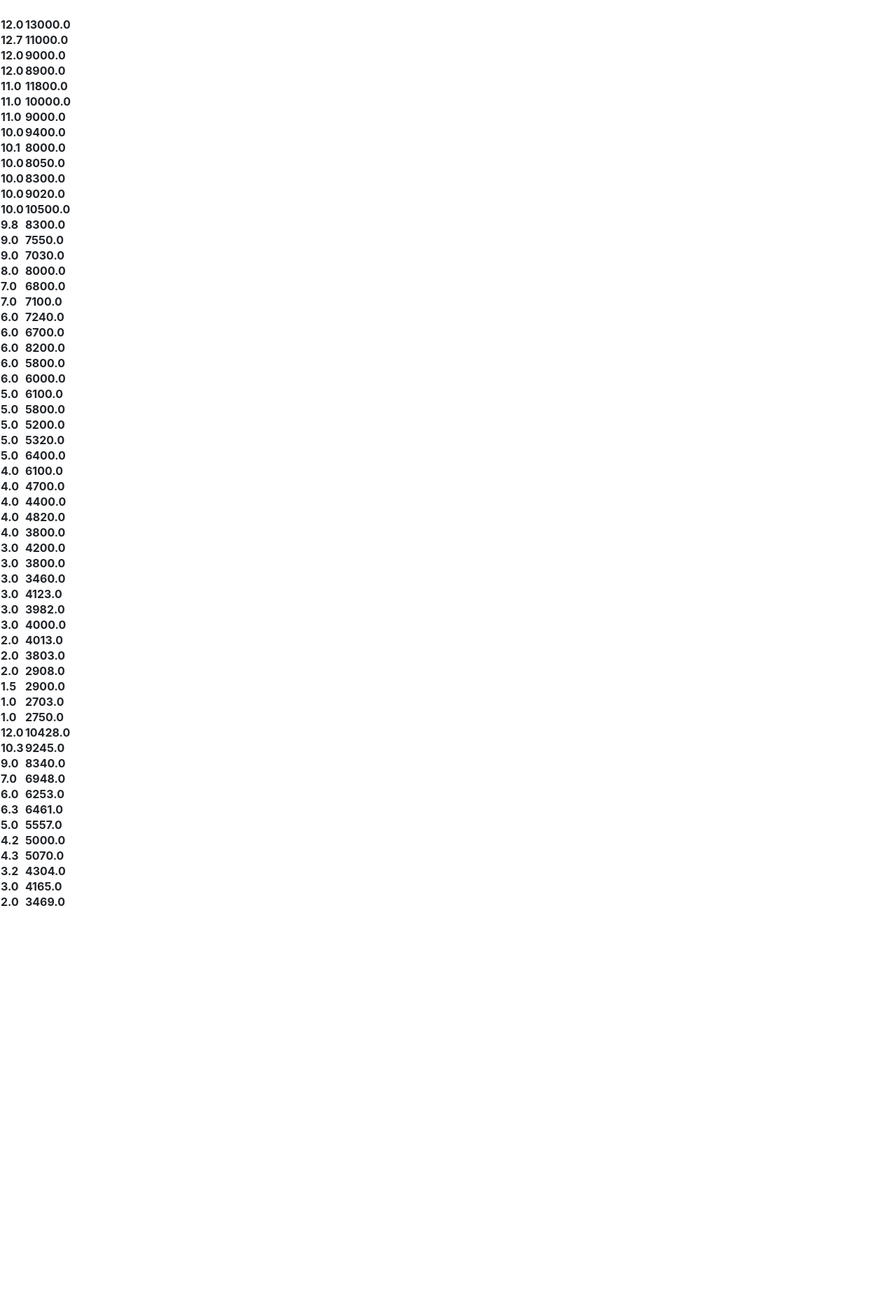
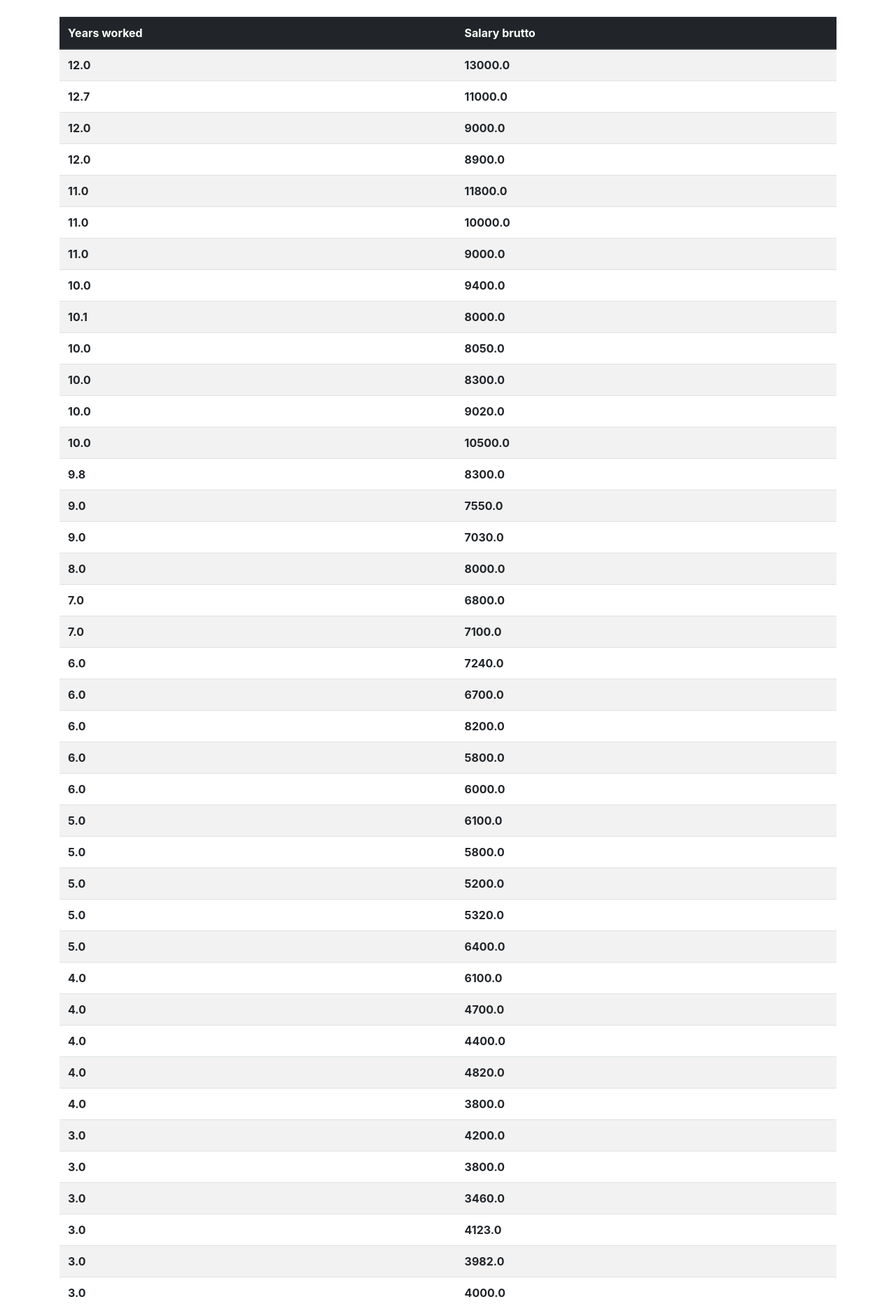
Before and after one commit to wojcik91/intive_project_2, a Django app: page /salary/ in a window 1280 px wide. Shown: the part 56-1920 px from the top of the page at 70% size. Before the commit the page ends 1351 px from the top, so only its background shows below. Run offline with Django 3.2, Linux system fonts and the light colour scheme; data comes from the database, SQL or seed files in the repository; lists and menus that the app fills with data are empty; some libraries are stand-ins or nearby versions.

Commit message:
Style the table a bit

```diff
--- a/templates/salary.html
+++ b/templates/salary.html
@@ -1,12 +1,22 @@
 {% extends 'base.html' %}
 
 {% block content %}
-    <table>
-        {% for salary in object_list %}
+    <div class="container">
+    <table class="table table-striped">
+        <thead class="thead-dark">
             <tr>
-                <th>{{ salary.years }}</th>
-                <th>{{ salary.salary }}</th>
+                <th scope="col">Years worked</th>
+                <th scope="col">Salary brutto</th>
             </tr>
-        {% endfor %}
+        </thead>
+        <tbody>
+            {% for salary in object_list %}
+                <tr>
+                    <th scope="row">{{ salary.years }}</th>
+                    <th>{{ salary.salary }}</th>
+                </tr>
+            {% endfor %}
+        </tbody>
     </table>
+    </div>
 {% endblock content %}
```
